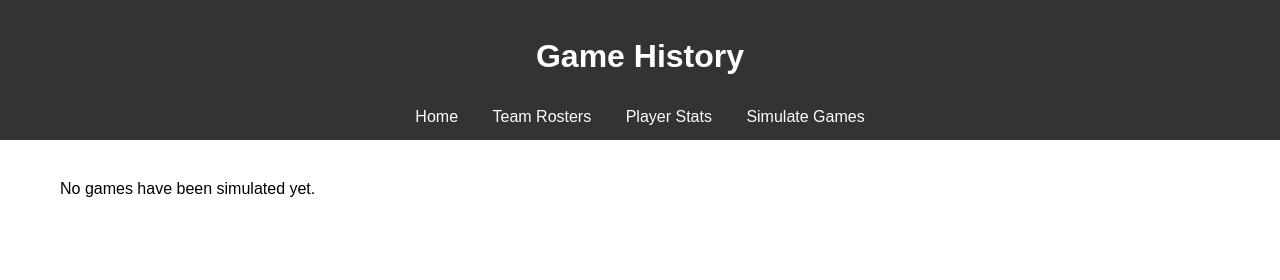
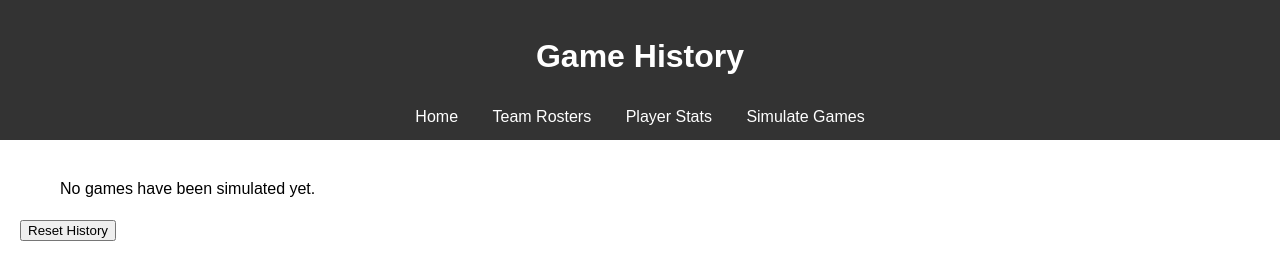
Before and after one commit to mitchmarns/hockey, a plain HTML site: page history.html in a window 1280 px wide. Drawn offline with Linux system fonts and the light colour scheme.

Commit message:
Update history.html

```diff
--- a/history.html
+++ b/history.html
@@ -20,6 +20,7 @@
     <ul id="game-history">
       <!-- Game history will be dynamically loaded here -->
     </ul>
+    <button id="reset-history">Reset History</button>
   </main>
   <script src="history.js"></script>
 </body>
```
